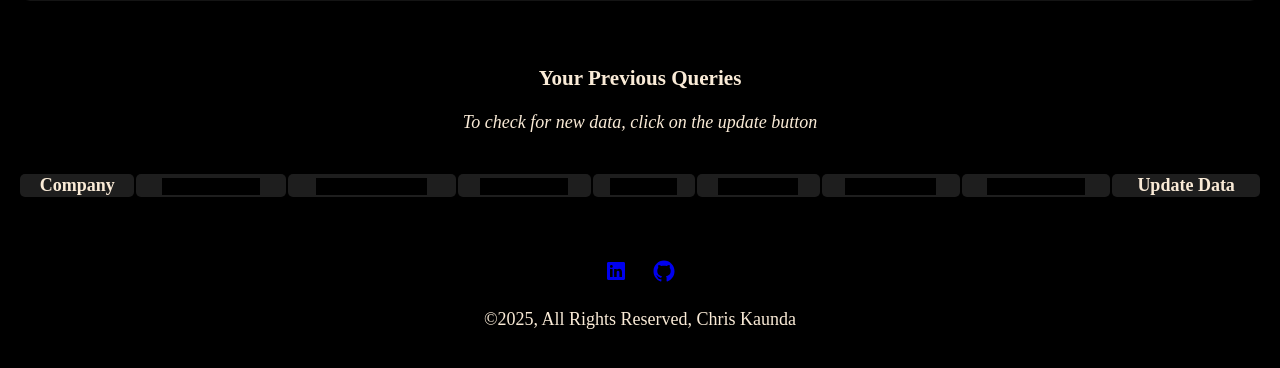
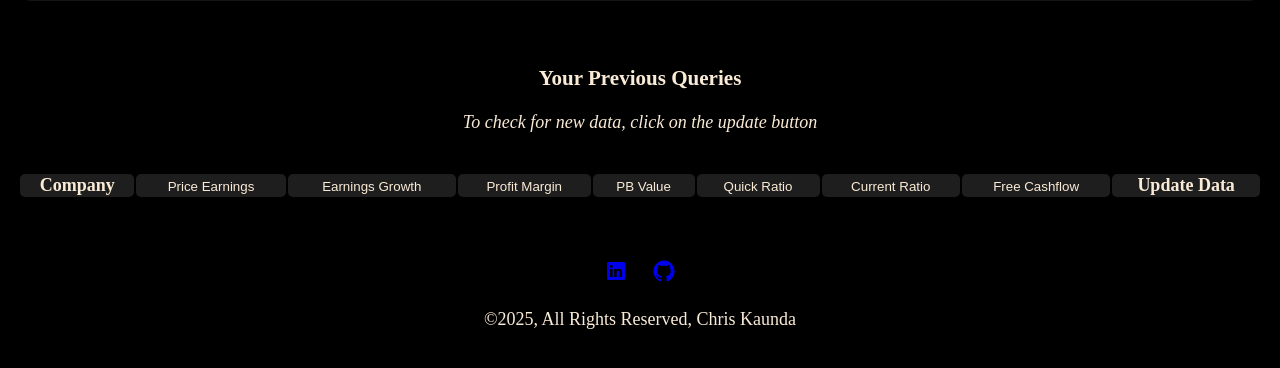
Before and after one commit to kaundachris/StockAnalyzer, a Flask app: page /history in a window 1280 px wide. Shown: the part 184-552 px from the top of the page. Run offline with Flask 3, Linux system fonts and the light colour scheme; the visitor is signed in with stand-in values (Sample User, id 1); data that the repository does not hold is empty; some libraries are stand-ins or nearby versions.

Commit message:
Add files via upload

```diff
--- a/static/index.css
+++ b/static/index.css
@@ -61,11 +61,16 @@ input[name="submit"] {
 
 input[name="sort"] {
     border: none;
-    background-color: black;
+    color:antiquewhite;
+    background-color:rgb(30, 30, 30);
 }
 
 input[type="submit"]:hover {
     background-color: antiquewhite;
+}
+
+input[type="sort"]:hover {
+    background-color: rgb(20, 20, 20);
 }
 
 table {
```
